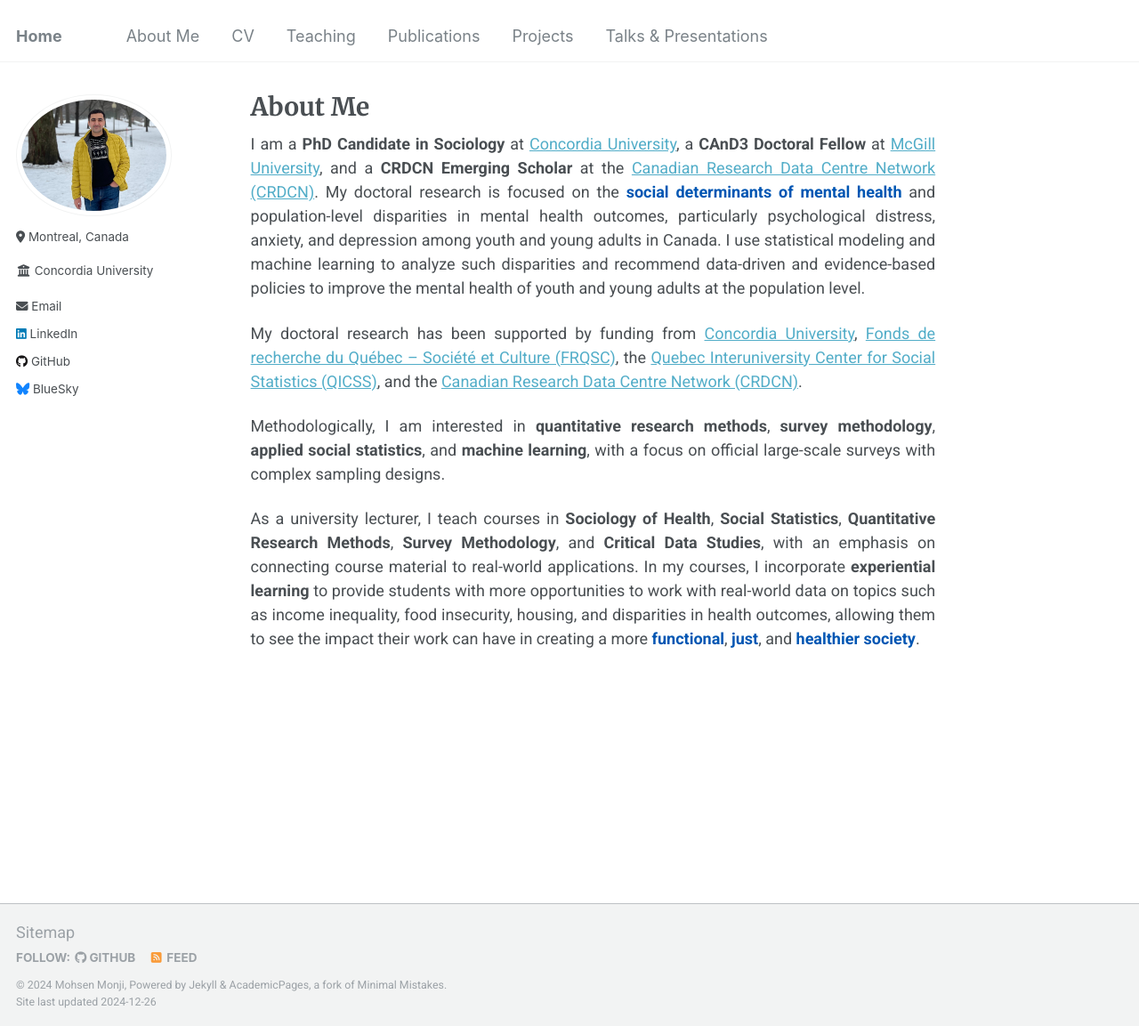
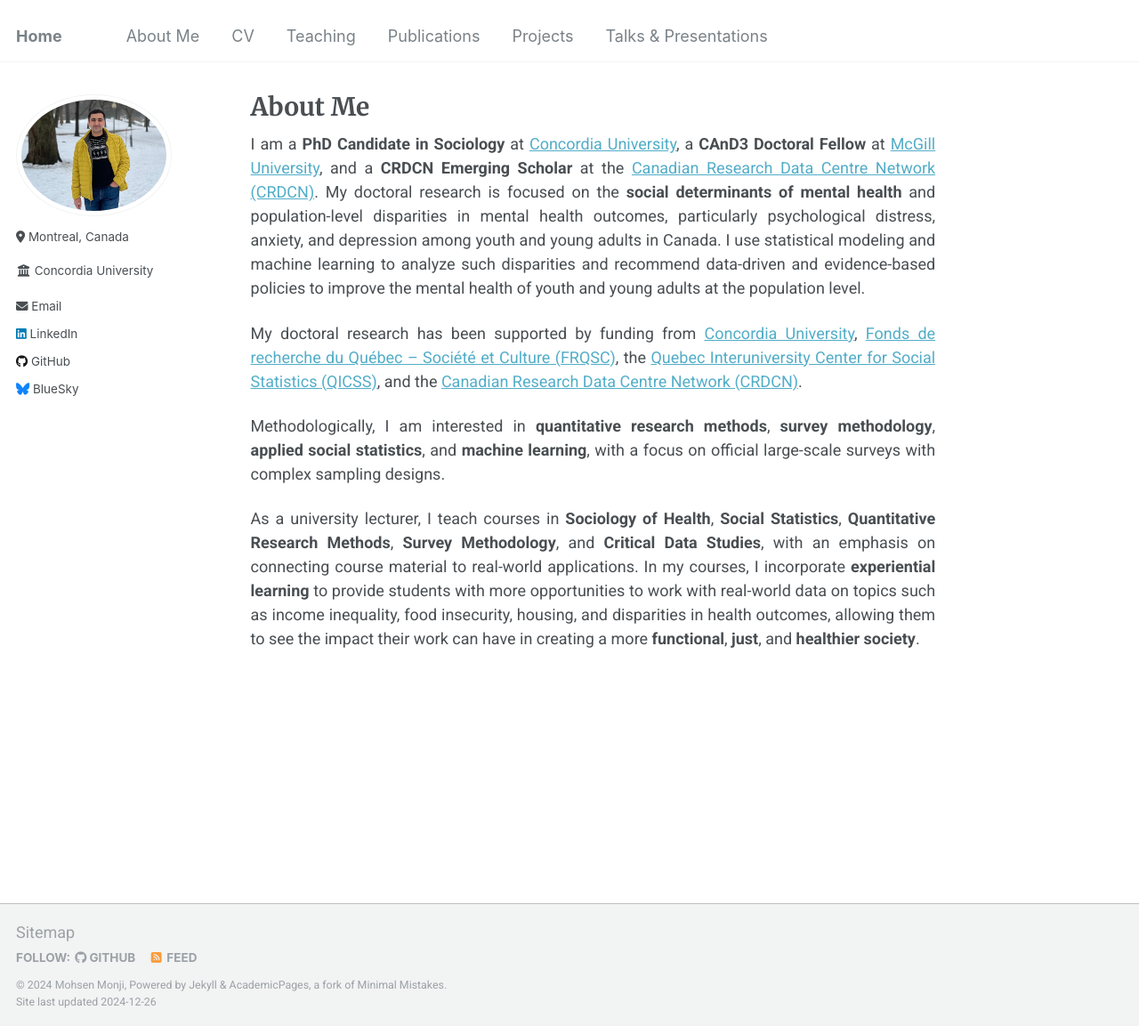
Before and after one commit to Mohsnmonji/mohsnmonji.github.io, a Jekyll site: the page built from about-me.md, in a window 1280 px wide and 1153 px high. Shown: the whole window at 89% size. Built offline with Jekyll 4.4.1, drawn with Linux system fonts in a browser that asks for light colours.

Commit message:
Update about-me.md

```diff
--- a/about-me.md
+++ b/about-me.md
@@ -15,11 +15,6 @@ author_profile: true
     margin-right: 10px;
     color: #007bff;
   }
-
-  .highlight {
-    font-weight: bold;
-    color: #0056b3;
-  }
 </style>
 
 <div class="about-section">
@@ -30,7 +25,7 @@ author_profile: true
     <a href="https://www.mcgill.ca/cand3/our-people/fellows-2024-25" target="_blank">McGill University</a>,
     and a <strong>CRDCN Emerging Scholar</strong> at the
     <a href="https://crdcn.ca" target="_blank">Canadian Research Data Centre Network (CRDCN)</a>. My doctoral research is focused on the
-    <span class="highlight">social determinants of mental health</span> and population-level disparities in mental health outcomes, particularly psychological distress, anxiety, and depression among youth and young adults in Canada. I use statistical modeling and machine learning to analyze such disparities and recommend data-driven and evidence-based policies to improve the mental health of youth and young adults at the population level.
+    <strong>social determinants of mental health</strong> and population-level disparities in mental health outcomes, particularly psychological distress, anxiety, and depression among youth and young adults in Canada. I use statistical modeling and machine learning to analyze such disparities and recommend data-driven and evidence-based policies to improve the mental health of youth and young adults at the population level.
   </p>
 
   <p>
@@ -50,6 +45,6 @@ author_profile: true
     As a university lecturer, I teach courses in <strong>Sociology of Health</strong>,
     <strong>Social Statistics</strong>, <strong>Quantitative Research Methods</strong>,
     <strong>Survey Methodology</strong>, and <strong>Critical Data Studies</strong>, with an emphasis on connecting course material to real-world applications. In my courses, I incorporate <strong>experiential learning</strong> to provide students with more opportunities to work with real-world data on topics such as income inequality, food insecurity, housing, and disparities in health outcomes, allowing them to see the impact their work can have in creating a more
-    <span class="highlight">functional</span>, <span class="highlight">just</span>, and <span class="highlight">healthier society</span>.
+    <strong>functional</strong>, <strong>just</strong>, and <strong>healthier society</strong>.
   </p>
 </div>
```
